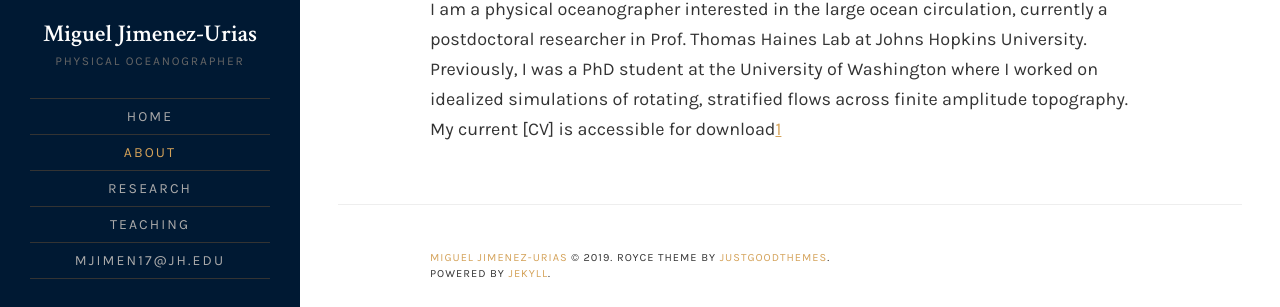
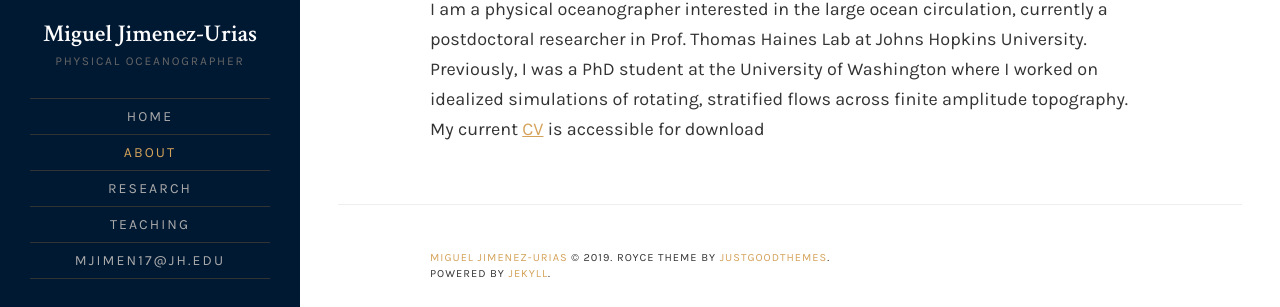
Before and after one commit to Mikejmnez/Mikejmnez.github.io, a Jekyll site: the page built from About.md, in a window 1280 px wide. Shown: the part 174-481 px from the top of the page. Built offline with Jekyll 4.4.1, drawn with Linux system fonts in a browser that asks for light colours; our own code applies the rules of GitHub Pages for plain Markdown files.

Commit message:
moved the [1] right next to [CV]

```diff
--- a/About.md
+++ b/About.md
@@ -3,6 +3,6 @@ title: About
 featured_image: /assets/images/pages/Hopkins.png
 ---
 
-I am a physical oceanographer interested in the large ocean circulation, currently a postdoctoral researcher in Prof. Thomas Haines Lab at Johns Hopkins University. Previously, I was a PhD student at the University of Washington where I worked on idealized simulations of rotating, stratified flows across finite amplitude topography. My current [CV] is accessible for download[1]
+I am a physical oceanographer interested in the large ocean circulation, currently a postdoctoral researcher in Prof. Thomas Haines Lab at Johns Hopkins University. Previously, I was a PhD student at the University of Washington where I worked on idealized simulations of rotating, stratified flows across finite amplitude topography. My current [CV][1] is accessible for download
 
 [1]:{{ site.url }}/assets/files/Miguel_CV2019.pdf
```
